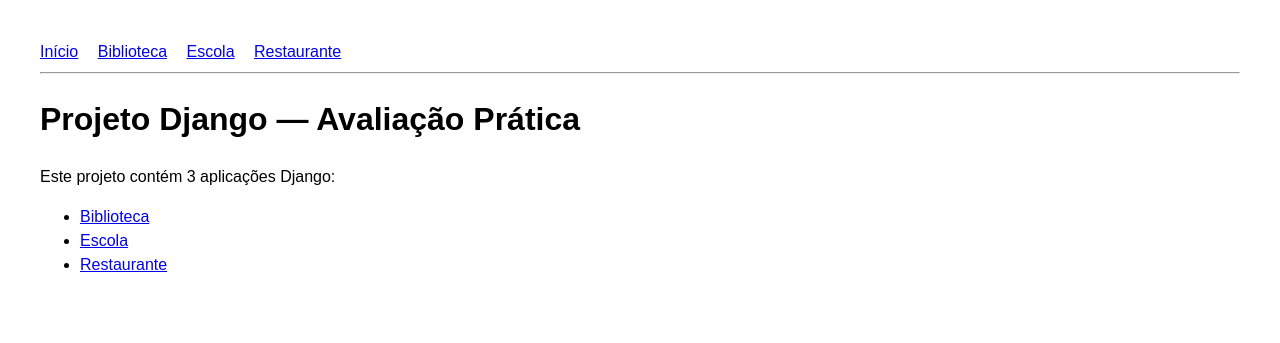
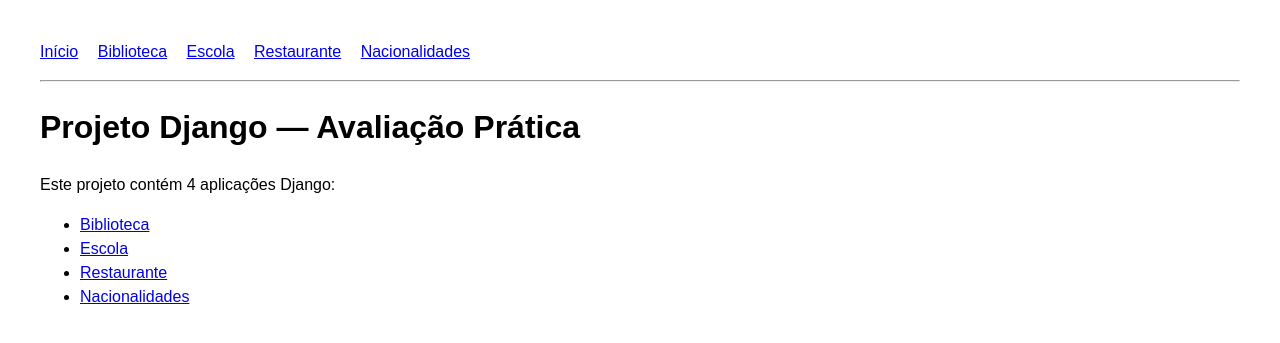
Before and after one commit to Cristianosandu27/avaliacao-django-python, a Django app: page / in a window 1280 px wide. Shown: the top 343 px of the page. Run offline with Django 5.2, Linux system fonts and the light colour scheme.

Commit message:
Adicionar app nacionalidades

```diff
--- a/avaliacao_django/settings.py
+++ b/avaliacao_django/settings.py
@@ -17,6 +17,7 @@
     'biblioteca',
     'escola',
     'restaurante',
+    'nacionalidades'
 ]
 
 MIDDLEWARE = [
--- a/templates/base.html
+++ b/templates/base.html
@@ -26,6 +26,7 @@
         <a href="/biblioteca/generos/">Biblioteca</a>
         <a href="/escola/cursos-por-idioma/">Escola</a>
         <a href="/restaurante/reservas-por-restaurante/">Restaurante</a>
+        <a href="/nacionalidades/">Nacionalidades</a></p>
     </nav>
     <hr>
 
--- a/templates/home.html
+++ b/templates/home.html
@@ -3,11 +3,12 @@
 {% block content %}
 <h1>Projeto Django — Avaliação Prática</h1>
 
-<p>Este projeto contém 3 aplicações Django:</p>
+<p>Este projeto contém 4 aplicações Django:</p>
 
 <ul>
     <li><a href="/biblioteca/generos/">Biblioteca</a></li>
     <li><a href="/escola/cursos-por-idioma/">Escola</a></li>
     <li><a href="/restaurante/reservas-por-restaurante/">Restaurante</a></li>
+    <li><a href="/nacionalidades/">Nacionalidades</a></li>
 </ul>
 {% endblock %}
```
Also changed, not shown: nacionalidades/templates/nacionalidades/lista.html (added, +11 -0 lines), nacionalidades/views.py (+7 -7 lines), nacionalidades/templates/nacionalidades/templates.html (deleted).
